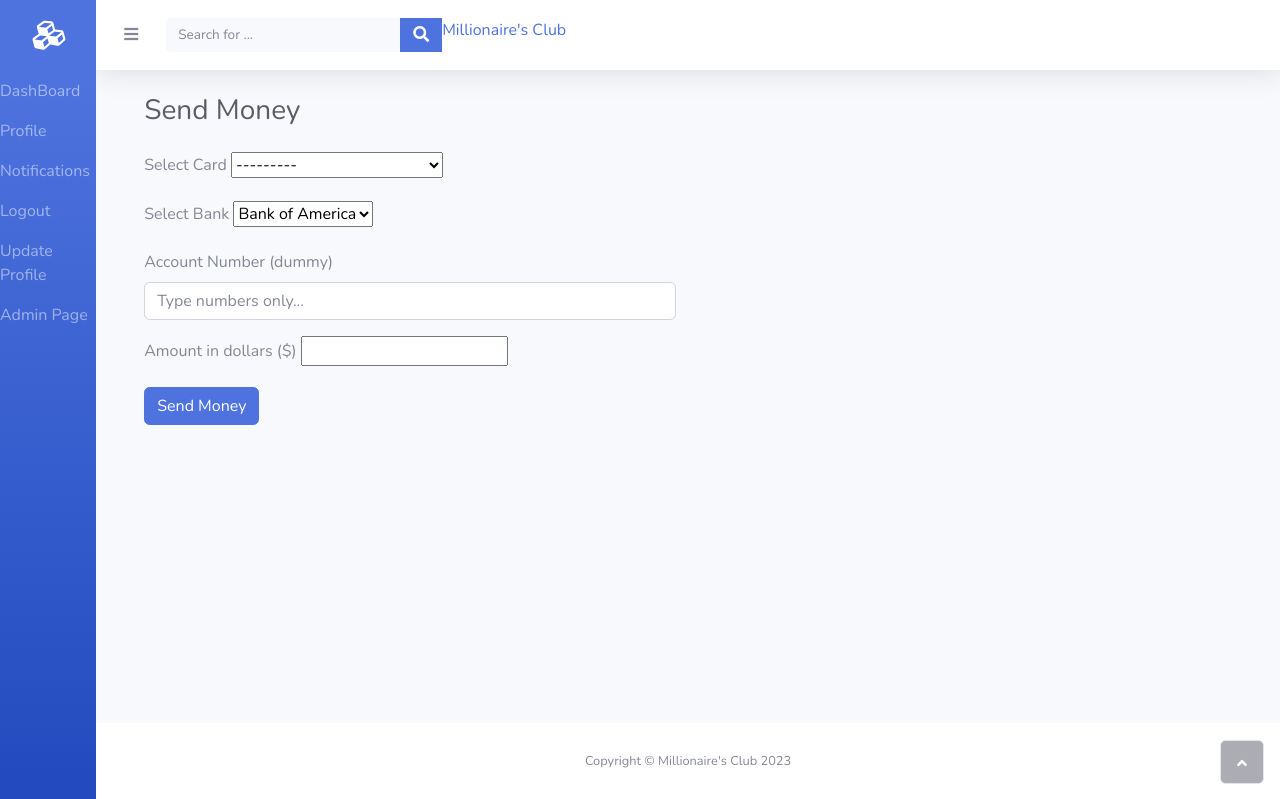
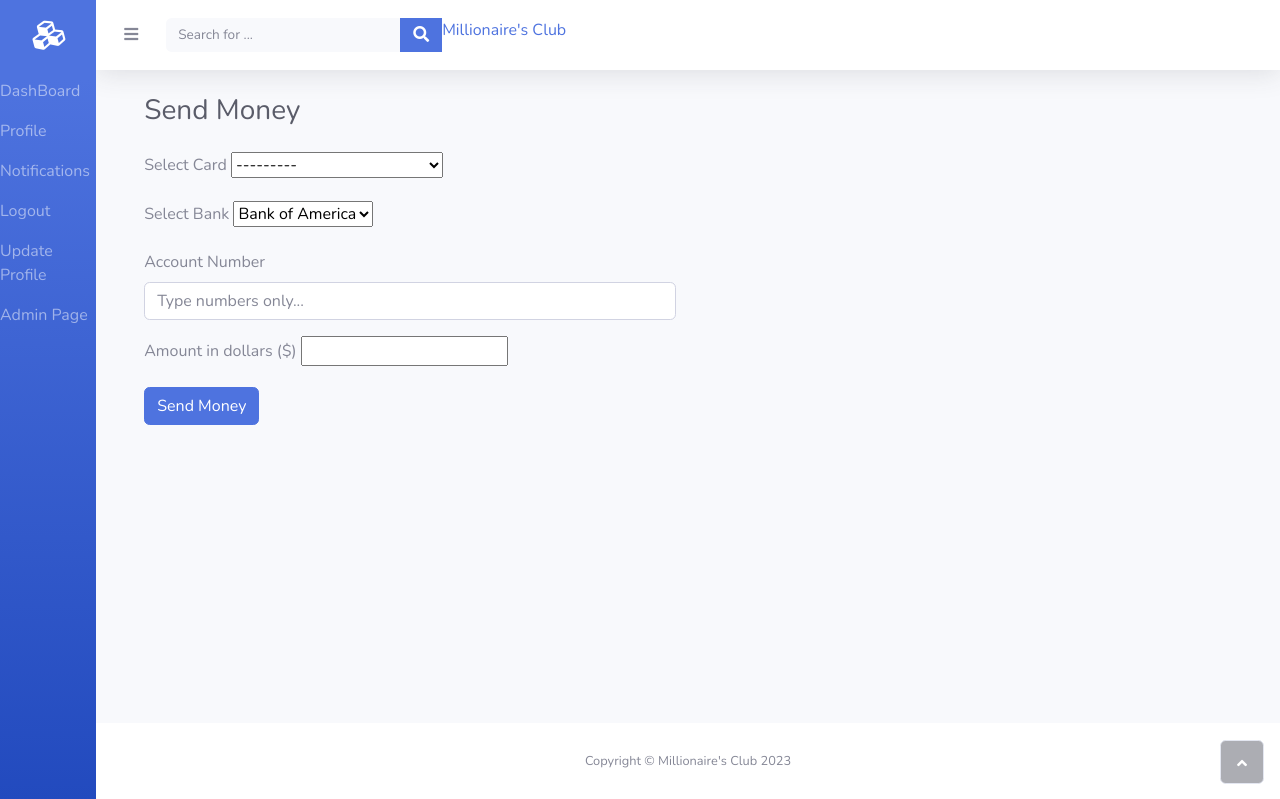
Before and after one commit to itachi1010/wallet, a Django app: page /send_money/ in a window 1280 px wide. Shown: the top 799 px of the page. Run offline with Django 4.2, Linux system fonts and the light colour scheme; a user stored in the database is signed in; data comes from the database, SQL or seed files in the repository; some libraries are stand-ins or nearby versions.

```diff
--- a/users/templates/users/send_money.html
+++ b/users/templates/users/send_money.html
@@ -24,8 +24,8 @@
 
           <!-- Dummy input field (accepts only numbers) -->
           <div class="form-group">
-            <label for="dummy_field">Account Number (dummy)</label>
-            <input type="number" id="dummy_field" name="dummy_field" class="form-control" pattern="\d*" placeholder="Type numbers only..." required>
+            <label for="dummy_field">Account Number </label>
+            <input type="number" id="account_field" name="account_field" class="form-control" pattern="\d*" placeholder="Type numbers only..." required>
           </div>
 
           <div class="form-group">
```
